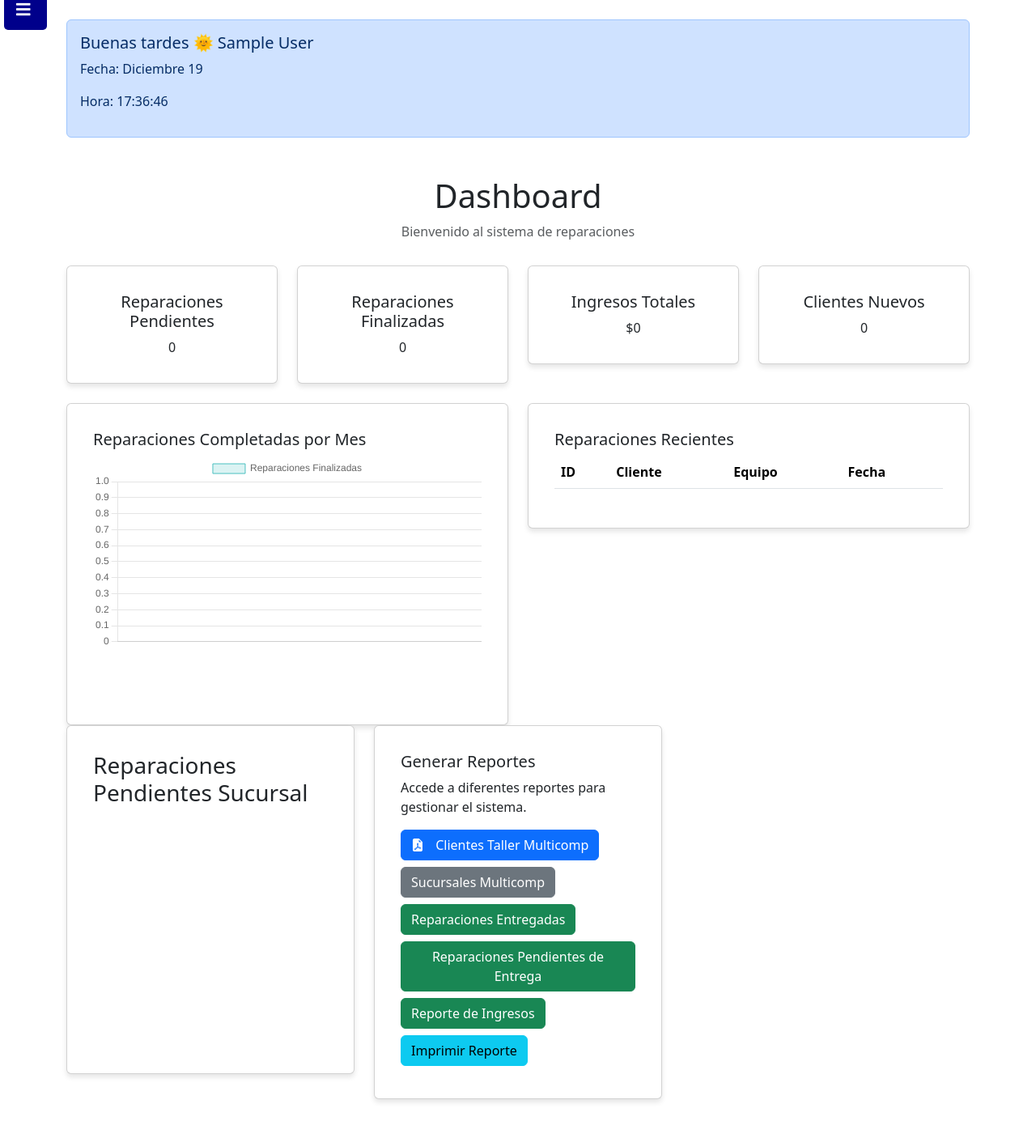
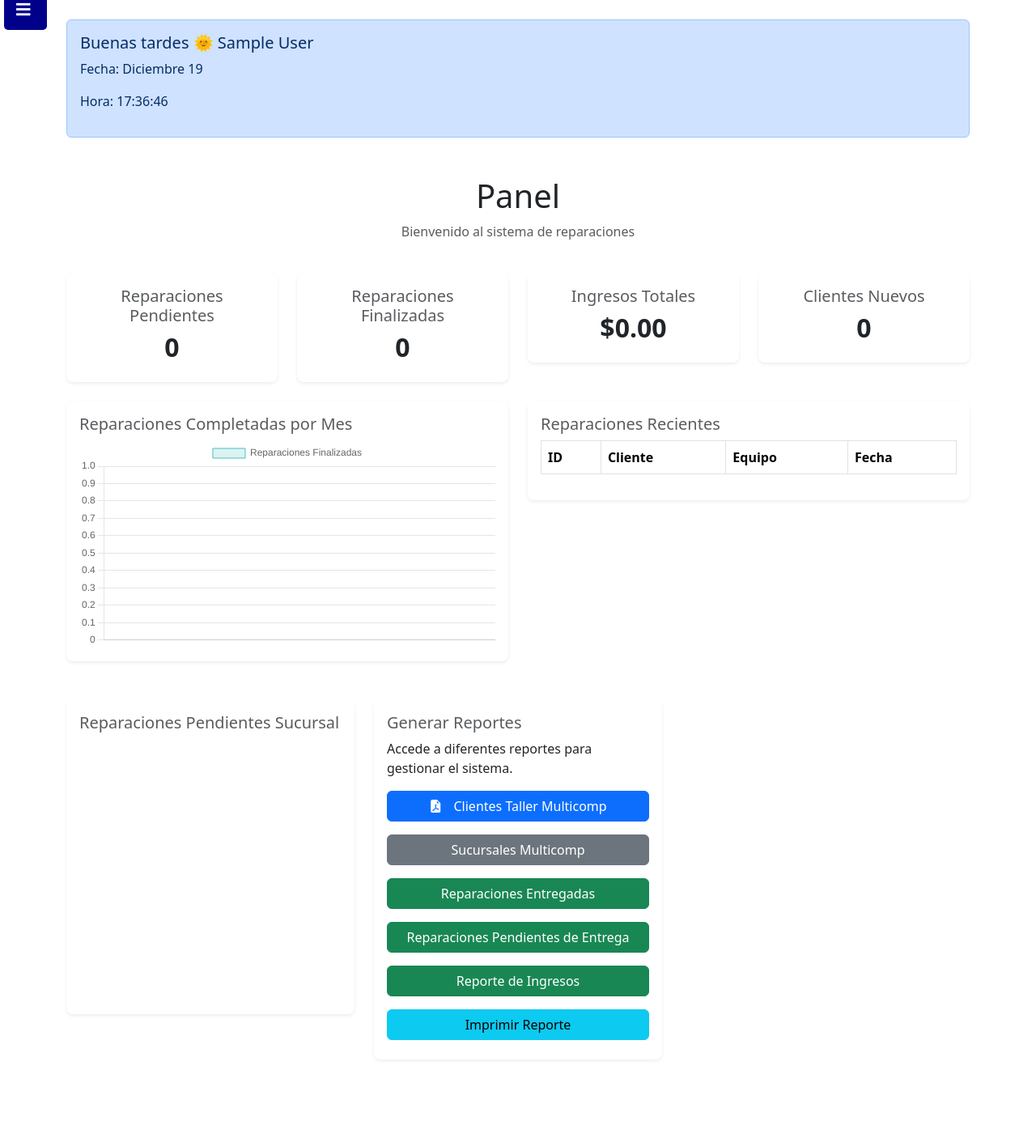
Before and after one commit to Rios2002S/SistemaReparaciones, a PHP site: page /panel_administrador/dashboard.php in a window 1280 px wide. Shown: the part 48-1454 px from the top of the page at 81% size. After the commit the page ends 1358 px from the top, so only its background shows below. Run offline with PHP 8.4, Linux system fonts and the light colour scheme; the visitor is signed in with stand-in values (Sample User, id 1); data that the repository does not hold is empty; a map, chart or similar area stays blank; some libraries are stand-ins or nearby versions; some web fonts are replaced; grey boxes are pictures that could not be loaded.

Commit message:
mensajeria
terminanda

```diff
--- a/adicionales/navbar.php
+++ b/adicionales/navbar.php
@@ -30,6 +30,8 @@
         <a href="../panel_administrador/dashboard.php"><i class="fas fa-tachometer-alt"></i> Principal</a>
     <?php endif; ?>
 
+    <a href="../home/mensajeria.php"><i class="fas fa-users"></i> Mensajeria</a>
+
     <!-- Dropdown para el perfil y cerrar sesión -->
     <div class="dropdown">
         <a href="#" class="dropdown-toggle" data-bs-toggle="dropdown" aria-expanded="false"><i class="fas fa-user"></i><?php echo htmlspecialchars($nombreu); ?></a>
--- a/panel_administrador/dashboard.php
+++ b/panel_administrador/dashboard.php
@@ -7,118 +7,68 @@ if ($es_admin != 1) {
     header("Location: ../home/no_acceso.php"); // Puedes cambiar la URL según tu necesidad
     exit();
 }
-    // Consultas SQL
-    $sql1 = "SELECT r.id_reparacion, r.id_cliente, c.nombre_cliente, c.telefono_cliente, r.fecha, r.tipo_equipo, r.serie, r.problema_equipo, r.condiciones_entrega, r.recibe_usuario, r.sucursal, r.costo, r.adelanto, r.saldo_pendiente, r.codigo_ticket
-                FROM reparaciones r
-                INNER JOIN clientes c ON r.id_cliente = c.id_cliente
-                ORDER BY r.id_reparacion DESC
-                LIMIT 6";
-    $result1 = $conn->query($sql1);
 
-    $sql2 = "SELECT rf.id_rep, c.nombre_cliente, c.telefono_cliente, rf.fecha, rf.tipo_equipo, rf.problema_equipo, rf.condiciones_entrega, rf.recibe_usuario, rf.sucursal, rf.costo, rf.estado, rf.serie, rf.adelanto, rf.saldo_pendiente, rf.codigo_ticket
-                FROM reparaciones_finalizadas rf
-                INNER JOIN clientes c ON rf.id_cliente = c.id_cliente
-                WHERE rf.estado = 0
-                ORDER BY rf.id_finalizada DESC";
-    $result2 = $conn->query($sql2);
-
-    $sql3 = "SELECT rf.id_rep, c.nombre_cliente, c.telefono_cliente, rf.fecha, rf.tipo_equipo, rf.problema_equipo, rf.condiciones_entrega, rf.recibe_usuario, rf.sucursal, rf.costo, rf.estado, rf.adelanto, rf.saldo_pendiente, rf.codigo_ticket
-                FROM reparaciones_finalizadas rf
-                INNER JOIN clientes c ON rf.id_cliente = c.id_cliente
-                WHERE rf.estado = 1
-                ORDER BY rf.id_finalizada DESC";
-    $result3 = $conn->query($sql3);
-
-
-    $sqlc = "SELECT id_cliente, nombre_cliente, telefono_cliente, direccion_cliente FROM clientes";
-    $resultc = $conn->query($sqlc);
-
-    // Consulta SQL para obtener las reparaciones por sucursal
-    $sql_sucursal = "SELECT sucursal, COUNT(*) AS num_reparaciones
-        FROM reparaciones
-        GROUP BY sucursal
-        ORDER BY num_reparaciones DESC";
-    $result_sucursal = $conn->query($sql_sucursal);
-
-    // Consulta SQL para obtener las reparaciones por sucursal
-    $sql_sucursales = "SELECT nombre, ubicacion, telefono FROM sucursales";
-    $result_sucursales = $conn->query($sql_sucursales);
-
-  // Consulta para reparaciones finalizadas por sucursal
-  $sql_sucursal_end = "SELECT sucursal, COUNT(*) AS num_reparaciones2
-  FROM reparaciones_finalizadas
-  GROUP BY sucursal
-  ORDER BY num_reparaciones2 DESC";
-$result_sucursal_end = $conn->query($sql_sucursal_end);
-// Arrays para almacenar los datos
-$sucursales = [];
-$reparaciones = [];
-while ($row = $result_sucursal_end->fetch_assoc()) {
-  $sucursales[] = $row['sucursal'];
-  $reparaciones[] = $row['num_reparaciones2'];
-}
+   require_once "../bd/consultas/consultas_dashboard.php";
 ob_end_flush();
 ?>
-    <style>
-        .card { box-shadow: 0 4px 6px rgba(0, 0, 0, 0.1); }
-        .card-body { padding: 2rem; }
-        .card-title { font-size: 1.25rem; }
-        .header { text-align: center; margin-bottom: 30px; }
-        .chart-container { height: 300px; }
-        .todo-list ul { list-style-type: none; padding-left: 0; }
-        .todo-list li { margin: 10px 0; }
-        .todo-list input { margin-right: 10px; }
-    </style>
 
 <div class="container mt-5">
     <!-- Header -->
-    <div class="header">
-        <h1>Dashboard</h1>
+    <div class="header text-center">
+        <h1>Panel</h1>
         <p class="text-muted">Bienvenido al sistema de reparaciones</p>
-    </div>
+    </div><br>
 
     <!-- Row 1: Cards for Key Metrics -->
     <div class="row">
+        <!-- Card 1: Reparaciones Pendientes -->
         <div class="col-md-3">
-            <div class="card text-center">
-                <div class="card-body">
-                    <h5 class="card-title">Reparaciones Pendientes</h5>
-                    <p class="card-text"><?= $result1->num_rows ?></p>
+            <div class="card shadow-sm border-0 rounded-3">
+                <div class="card-body text-center">
+                    <h5 class="card-title text-muted">Reparaciones Pendientes</h5>
+                    <h2 class="fw-bold"><?= $result1->num_rows ?></h2>
                 </div>
             </div>
         </div>
+
+        <!-- Card 2: Reparaciones Finalizadas -->
         <div class="col-md-3">
-            <div class="card text-center">
-                <div class="card-body">
-                    <h5 class="card-title">Reparaciones Finalizadas</h5>
-                    <p class="card-text"><?= $result2->num_rows + $result3->num_rows ?></p>
+            <div class="card shadow-sm border-0 rounded-3">
+                <div class="card-body text-center">
+                    <h5 class="card-title text-muted">Reparaciones Finalizadas</h5>
+                    <h2 class="fw-bold"><?= $result2->num_rows + $result3->num_rows ?></h2>
                 </div>
             </div>
         </div>
+
+        <!-- Card 3: Ingresos Totales -->
         <div class="col-md-3">
-            <div class="card text-center">
-                <div class="card-body">
-                    <h5 class="card-title">Ingresos Totales</h5>
-                    <p class="card-text">$<?= array_sum(array_map(function($row) { return $row['costo']; }, $result3->fetch_all(MYSQLI_ASSOC))) ?></p>
+            <div class="card shadow-sm border-0 rounded-3">
+                <div class="card-body text-center">
+                    <h5 class="card-title text-muted">Ingresos Totales</h5>
+                    <h2 class="fw-bold">$<?= number_format(array_sum(array_map(function($row) { return $row['costo']; }, $result3->fetch_all(MYSQLI_ASSOC))), 2) ?></h2>
                 </div>
             </div>
         </div>
+
+        <!-- Card 4: Clientes Nuevos -->
         <div class="col-md-3">
-            <div class="card text-center">
-                <div class="card-body">
-                    <h5 class="card-title">Clientes Nuevos</h5>
-                    <p class="card-text"><?= $resultc->num_rows ?></p>
+            <div class="card shadow-sm border-0 rounded-3">
+                <div class="card-body text-center">
+                    <h5 class="card-title text-muted">Clientes Nuevos</h5>
+                    <h2 class="fw-bold"><?= $resultc->num_rows ?></h2>
                 </div>
             </div>
         </div>
     </div>
 
-    <!-- Row 2: Chart (Bar Chart) -->
+    <!-- Row 2: Chart (Bar Chart) and Recent Repairs List -->
     <div class="row mt-4">
-        <div class="col-md-6">
-            <div class="card">
+        <!-- Reparaciones Completadas por Mes -->
+        <div class="col-md-6 mb-4">
+            <div class="card shadow-sm border-0 rounded-3">
                 <div class="card-body">
-                    <h5 class="card-title">Reparaciones Completadas por Mes</h5>
+                    <h5 class="card-title text-muted">Reparaciones Completadas por Mes</h5>
                     <div class="chart-container">
                         <canvas id="myChart"></canvas>
                     </div>
@@ -126,12 +76,13 @@ ob_end_flush();
             </div>
         </div>
 
-        <!-- Row 3: Recent Repairs List -->
-        <div class="col-md-6">
-            <div class="card">
+        <!-- Reparaciones Recientes -->
+        <div class="col-md-6 mb-4">
+            <div class="card shadow-sm border-0 rounded-3">
                 <div class="card-body">
-                    <h5 class="card-title">Reparaciones Recientes</h5>
-                    <table class="table">
+                    <h5 class="card-title text-muted">Reparaciones Recientes</h5>
+                    <div style="max-height: 300px; overflow-y: auto;">
+                        <table class="table table-hover table-bordered">
                             <thead>
                                 <tr>
                                     <th>ID</th>
@@ -154,25 +105,29 @@ ob_end_flush();
                     </div>
                 </div>
             </div>
+        </div>
+    </div>
 
-        <div class="col-md-4">
-            <div class="card">
+    <!-- Row 3: Charts and Reportes -->
+    <div class="row mt-4">
+        <!-- Reparaciones Pendientes Sucursal -->
+        <div class="col-md-4 mb-4">
+            <div class="card shadow-sm border-0 rounded-3">
                 <div class="card-body">
-                    <h3>Reparaciones Pendientes Sucursal</h3>
-                    <canvas id="reparacionesChart" style="width: 200px;"></canvas>
+                    <h5 class="card-title text-muted">Reparaciones Pendientes Sucursal</h5>
+                    <canvas id="reparacionesChart" style="width: 100%;"></canvas>
                 </div>
             </div>
         </div>
 
-        <!-- Row 2: Tarjeta de Reportes -->
-        <div class="col-md-4">
-            <div class="card">
+        <!-- Generar Reportes -->
+        <div class="col-md-4 mb-4">
+            <div class="card shadow-sm border-0 rounded-3">
                 <div class="card-body">
-                    <h5 class="card-title">Generar Reportes</h5>
+                    <h5 class="card-title text-muted">Generar Reportes</h5>
                     <p class="card-text">Accede a diferentes reportes para gestionar el sistema.</p>
-                    <!-- Botones para generar reportes -->
-                    <!-- Botón para Generar Reporte de Clientes -->
-                   <a href="javascript:void(0);" class="btn btn-primary mb-2"  id="generarPDF"><i class="bi bi-file-earmark-pdf-fill"></i> Clientes Taller Multicomp</a>
+                    <div class="d-grid gap-2">
+                        <a href="javascript:void(0);" class="btn btn-primary mb-2" id="generarPDF"><i class="bi bi-file-earmark-pdf-fill"></i> Clientes Taller Multicomp</a>
                         <a href="javascript:void(0);" class="btn btn-secondary mb-2" id="generarPDFSucursal">Sucursales Multicomp</a>
                         <a href="reporte_entregas.php" class="btn btn-success mb-2">Reparaciones Entregadas</a>
                         <a href="reporte_pendientes.php" class="btn btn-success mb-2">Reparaciones Pendientes de Entrega</a>
@@ -181,7 +136,8 @@ ob_end_flush();
                     </div>
                 </div>
             </div>
-    </div><br><br>
+        </div>
+    </div>
 
 </div>
 
```
Also changed, not shown: bd/cargar_mensajes.php (added, +47 -0 lines), bd/consultas/consultas_dashboard.php (added, +53 -0 lines), bd/enviar_mensaje.php (added, +31 -0 lines), bd/obtener_usuarios.php (added, +28 -0 lines), home/mensajeria.php (added, +177 -0 lines), css/disenio.css (line endings or trailing spaces). Lines whose indentation alone changed are shown as unchanged.
